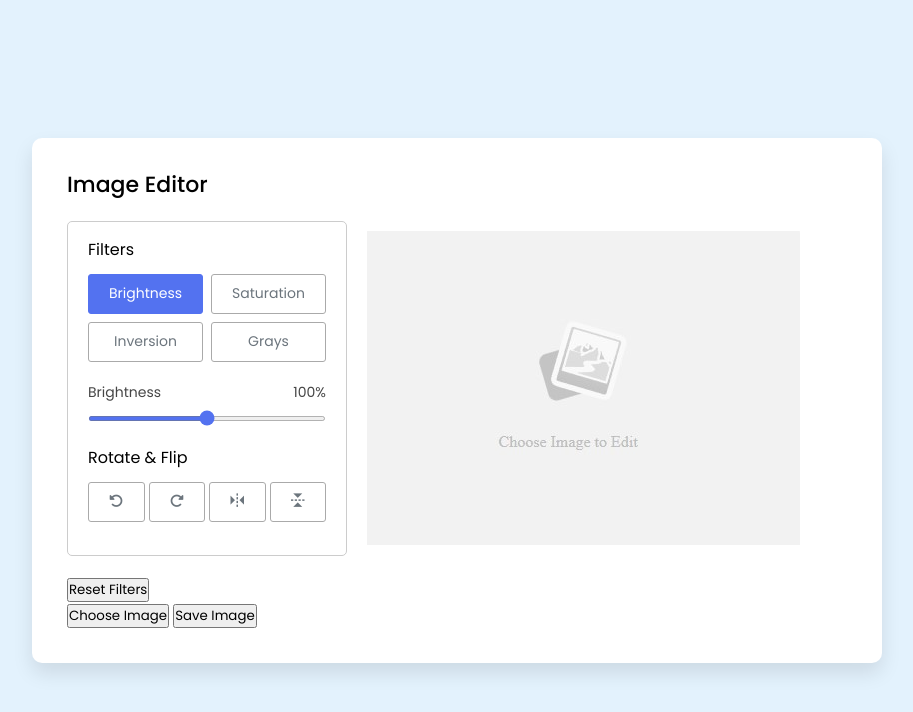
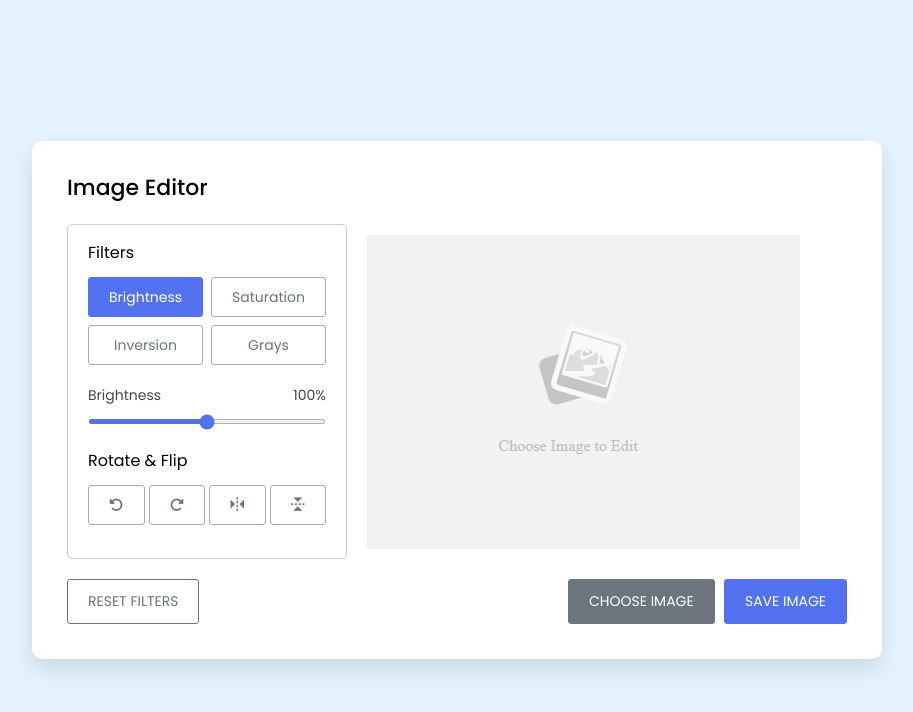
Before and after one commit to JardiinWD/javascript-image-editor, a plain HTML site: page index.html in a window 1280 px wide. Shown: the whole page, without its empty margins (183-1096 px from the left). Drawn offline with nearby package versions, Linux system fonts and the light colour scheme.

Commit message:
Aggiunto classi riguardanti i controls button

```diff
--- a/assets/css/style.css
+++ b/assets/css/style.css
@@ -32,6 +32,13 @@ body {
     justify-content: space-between;
 }
 
+.editor-panel .options,
+.controls {
+    display: flex;
+    flex-wrap: wrap;
+    justify-content: space-between;
+}
+
 .container,
 .editor-panel button {
     background: #fff;
@@ -41,7 +48,6 @@ body {
 .filter .slider .filter-info {
     font-size: 14px;
 }
-
 
 /*#endregion */
 
@@ -151,3 +157,36 @@ body {
 }
 
 /*#endregion */
+
+/*#region Controls */
+.controls button {
+    padding: 11px 20px;
+    font-size: 14px;
+    cursor: pointer;
+    background: #fff;
+    color: #fff;
+    border-radius: 3px;
+    text-transform: uppercase;
+}
+
+.controls .reset-filter,
+.controls .choose-img {
+    border: 1px solid #6c757d;
+}
+
+.controls .reset-filter {
+    color: #6c757d;
+}
+
+.controls .choose-img {
+    background: #6c757d;
+}
+
+.controls .save-img {
+    border: 1px solid #5372f0;
+    background: #5372f0;
+    margin-left: 5px;
+}
+
+
+/*#endregion */
--- a/index.html
+++ b/index.html
@@ -88,7 +88,7 @@
         <!-- /.reset-filters -->
         <div class="controls">
             <!-- /.controls -->
-            <button class="reset-filters">Reset Filters</button>
+            <button class="reset-filter">Reset Filters</button>
             <!-- /.row -->
             <div class="row">
                 <!-- /.choose-img -->
```
